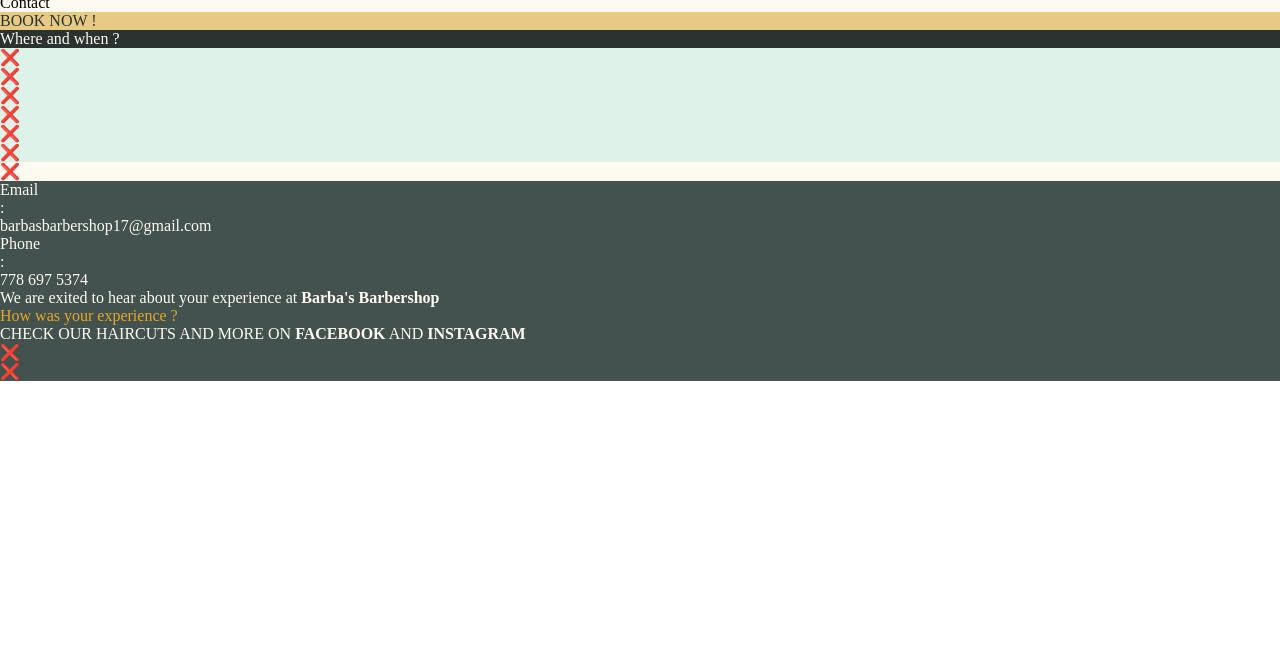
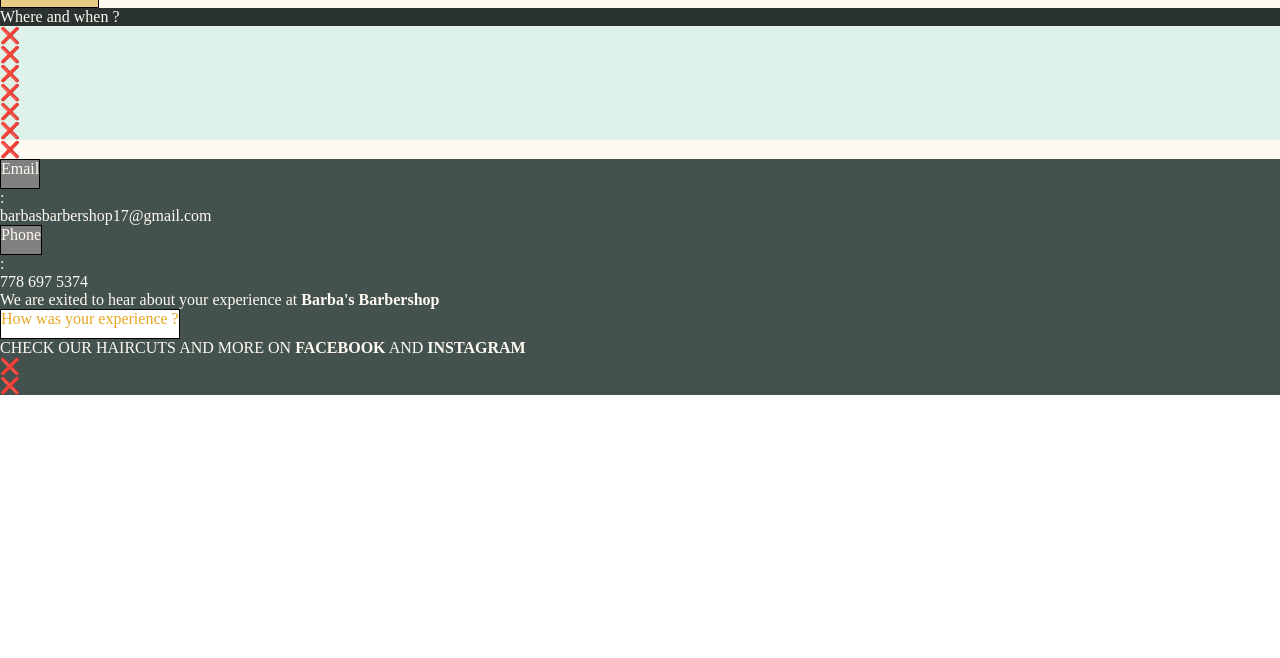
Before and after one commit to 2Chris3/barbas-website, a plain HTML site: page index.html in a window 1280 px wide. Shown: the part 142-800 px from the top of the page. Drawn offline with Linux system fonts and the light colour scheme.

Commit message:
reset.sass updated

```diff
--- a/style/sass/base/_reset.sass
+++ b/style/sass/base/_reset.sass
@@ -27,7 +27,13 @@
 
 :where(li)
   text-indent: 0
+  border: solid 1px black
+  display: inline-flex
 
 :where(a, a:visited)
   color: black
   text-decoration: none
+  display: inline-flex
+  background-color: grey
+  height: 30px
+  border: solid 1px black
```
Also changed, not shown: style/css/main.css.
